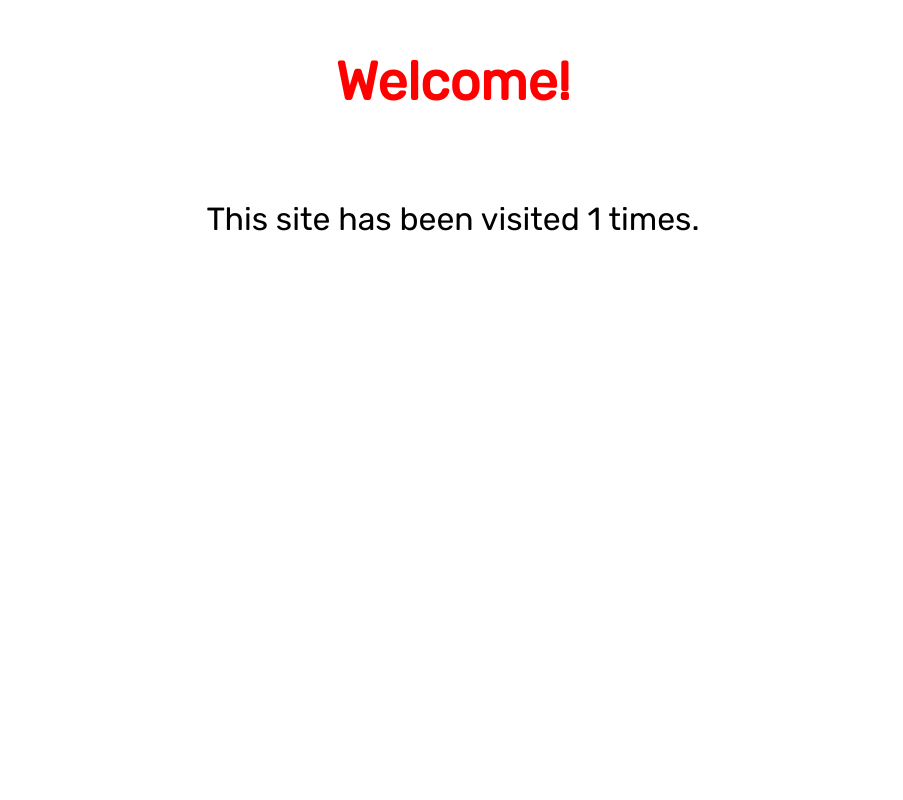
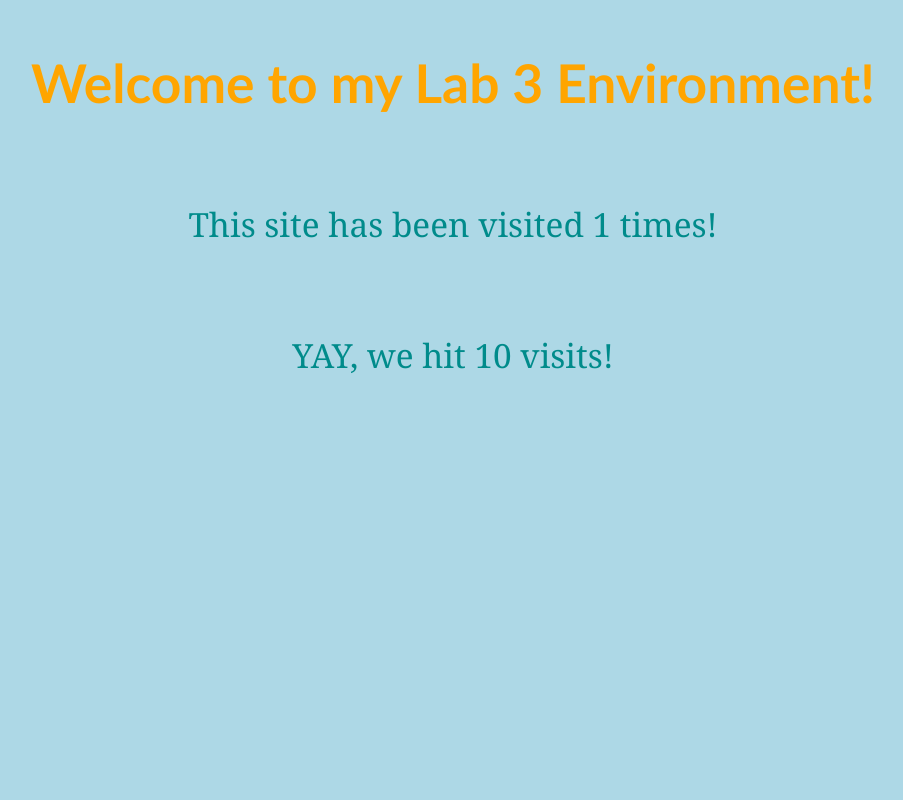
Before and after one commit to AJV11/heroku_app, a Flask app: template sample_site/templates/index.html in a window 1280 px wide. Shown: the whole page, without its empty margins (187-1090 px from the left). Run offline with Flask 2, Linux system fonts and the light colour scheme; the template is opened without the code that fills it: most values are stand-ins (such as "Sample title", 1, 10 or a date in 2020).

Commit message:
Update index.html

```diff
--- a/sample_site/templates/index.html
+++ b/sample_site/templates/index.html
@@ -1,9 +1,12 @@
+<!--LINKS!-->
 <link rel="preconnect" href="https://fonts.gstatic.com">
 <link href="https://fonts.googleapis.com/css2?family=Rubik&display=swap" rel="stylesheet">
 
+<!--CSS Content!-->
 <style>
+
     * {
-        font-family: "Rubik", "sans-serif";
+        background-color: lightblue;
     }
 
     div {
@@ -12,16 +15,23 @@
     }
 
     h1 {
-        color: red;
+        color: orange;
         font-size: 40pt;
+        font-family: 'Gill Sans', 'Gill Sans MT', Calibri, 'Trebuchet MS', sans-serif;
     }
 
     p {
-        font-size: 24pt;
+        color: darkcyan;
+        font-size: 25pt;
+        font-family: Cambria, Cochin, Georgia, Times, 'Times New Roman', serif;
     }
+
 </style>
 
+
+<!--HTML Content!-->
 <div>
-    <h1>Welcome!</h1><br>
-    <p>This site has been visited {{ count }} times.</p>
+    <h1>Welcome to my Lab 3 Environment!</h1><br>
+    <p>This site has been visited {{ count }} times!</p><br>
+    <p>YAY, we hit {{ milestone }} visits!</p>
 </div>
```
